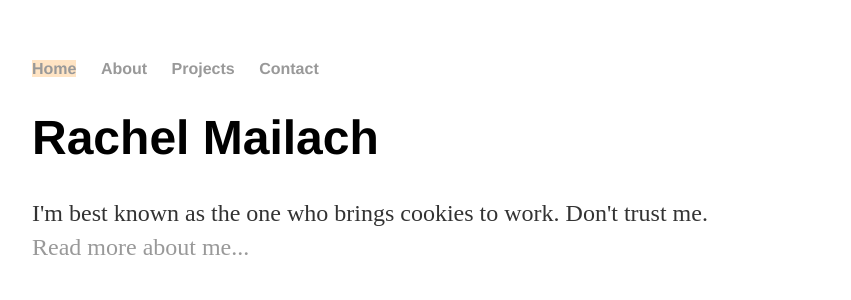
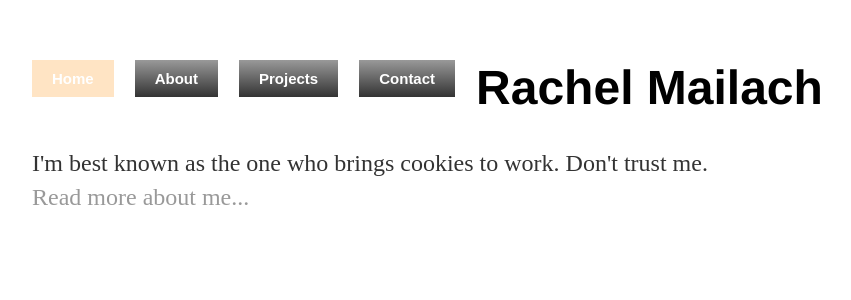
Before and after one commit to rsmailach/rsmailach.github.io, a PHP site: page /index.html in a window 1280 px wide. Shown: the top 300 px of the page, without its empty margins (160-1011 px from the left). Run offline with PHP 8.4, Linux system fonts and the light colour scheme.

Commit message:
Update main.css

```diff
--- a/css/main.css
+++ b/css/main.css
@@ -2,6 +2,42 @@ body {
     margin: 60px auto;
     width: 70%;
 }
+
+nav ul li {
+    float: left;
+    border-right: 1px solid #ffffff;
+}
+
+.btn {
+  background: #999999;
+  background-image: -webkit-linear-gradient(top, #999999, #333333);
+  background-image: -moz-linear-gradient(top, #999999, #333333);
+  background-image: -ms-linear-gradient(top, #999999, #333333);
+  background-image: -o-linear-gradient(top, #999999, #333333);
+  background-image: linear-gradient(to bottom, #999999, #333333);
+
+  font-family: Arial;
+  color: #ffffff;
+  font-size: 15px;
+  text-decoration: none;
+  padding: 10px 20px 10px 20px;
+  display: block;
+}
+/* nav bar hover */
+.btn:hover{
+  background: #111111;
+}
+
+.active {
+  background-color:#111111;
+  font-family: Arial;
+  color: #ffffff;
+  font-size: 15px;
+  padding: 10px 20px 10px 20px;
+  text-decoration: none;
+  display: block;
+}
+
 nav ul, footer ul {
     font-family:'Helvetica', 'Arial', 'Sans-Serif';
     padding: 0px;
```
